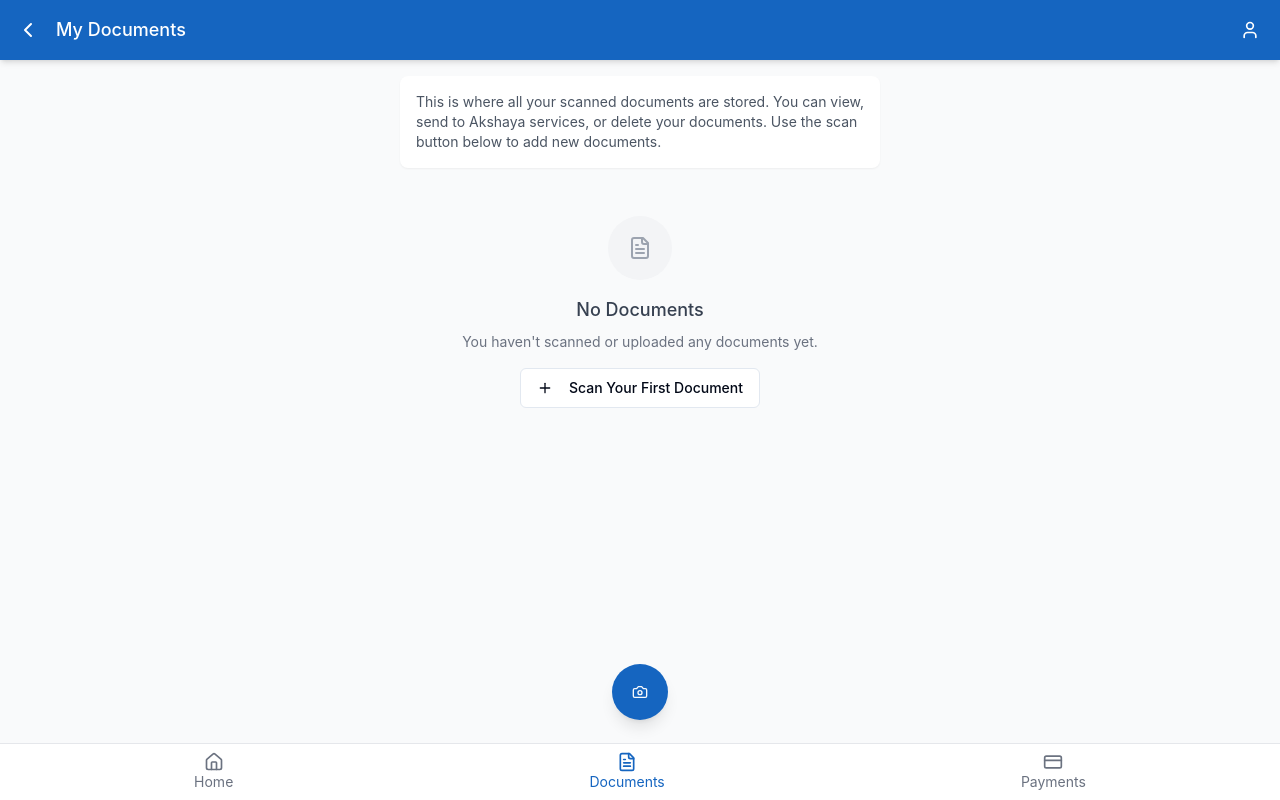
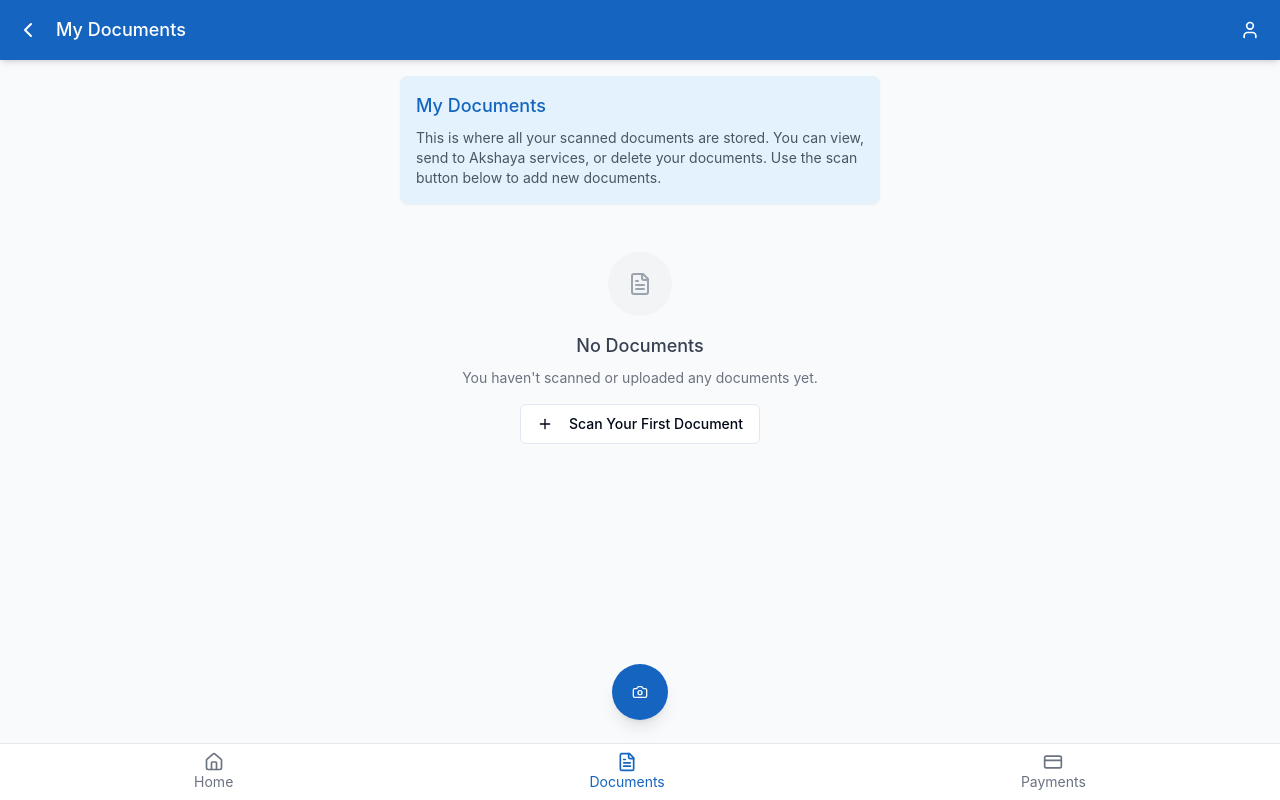
Before and after one commit to itsmeharryjk/akshaya-service-hub-75, a React (Vite) app: page /documents in a window 1280 px wide. Built offline with nearby package versions, Linux system fonts and the light colour scheme.

Commit message:
feat: Add subtle background to explainer text
Adds a subtle blue background to the explainer text on the documents page, similar to the home page.

```diff
--- a/src/pages/Documents.tsx
+++ b/src/pages/Documents.tsx
@@ -53,8 +53,9 @@ const Documents: React.FC = () => {
   return (
     <Layout title="My Documents" showBack={true}>
       <div className="p-4 space-y-4">
-        <div className="bg-white rounded-lg p-4 shadow-sm">
-          <p className="text-sm text-gray-600">
+        <div className="bg-akshaya-light rounded-lg p-4 shadow-sm">
+          <h2 className="text-lg font-medium text-akshaya-primary mb-2">My Documents</h2>
+          <p className="text-gray-600 text-sm">
             This is where all your scanned documents are stored. You can view, send to Akshaya services, or delete your documents.
             Use the scan button below to add new documents.
           </p>
```
